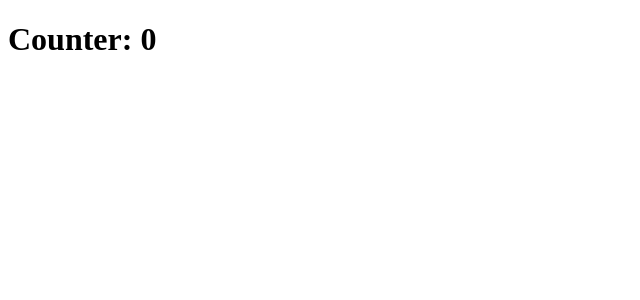
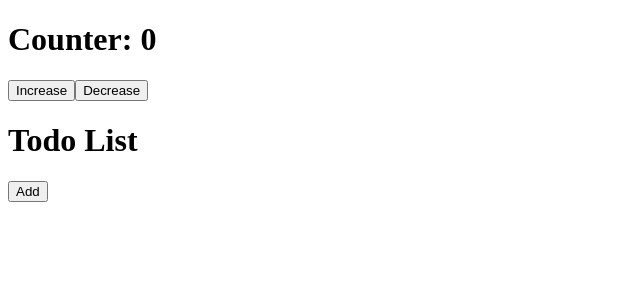
Before and after one commit to dovranmuhammet/modern_login_screen_with_react, a React (Create React App) app: page / in a window 1280 px wide. Shown: the top 300 px of the page, without its empty margins (0-640 px from the left). Built offline with nearby package versions, Linux system fonts and the light colour scheme.

Commit message:
Added some html

```diff
--- a/src/App.js
+++ b/src/App.js
@@ -1,7 +1,24 @@
 import React, { useState } from 'react'
+import { data } from './data'
 
 export default function App() {
   const [count, setCount] = useState(0)
 
-  return <h1>Counter: {count}</h1>
+  const plusCount = () => {
+    setCount(count + 1)
+  }
+
+  const minusCount = () => {
+    setCount(count - 1)
+  }
+
+  return (
+    <div className='app'>
+      <h1>Counter: {count}</h1>
+      <button onClick={plusCount}>Increase</button>
+      <button onClick={minusCount}>Decrease</button>
+      <h1>Todo List</h1>
+      <button>Add</button>
+    </div>
+  )
 }
--- /dev/null
+++ b/src/data.js
@@ -0,0 +1,17 @@
+const data = [
+  {
+    name: 'H',
+    number: 1,
+    lastName: 'Ch',
+  },
+  {
+    name: 'P',
+    number: 2,
+    lastName: 'Kf',
+  },
+  {
+    name: 'L',
+    number: 3,
+    lastName: 'D',
+  },
+]
```
